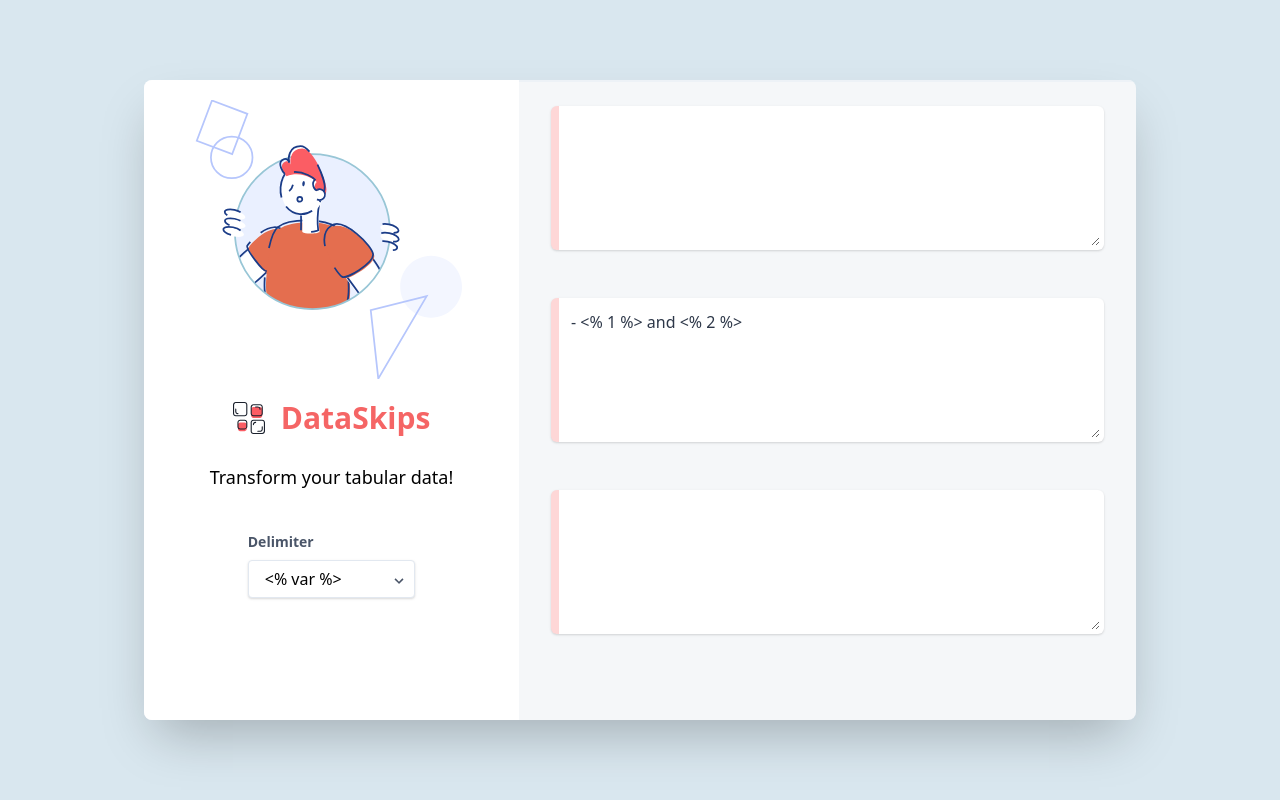
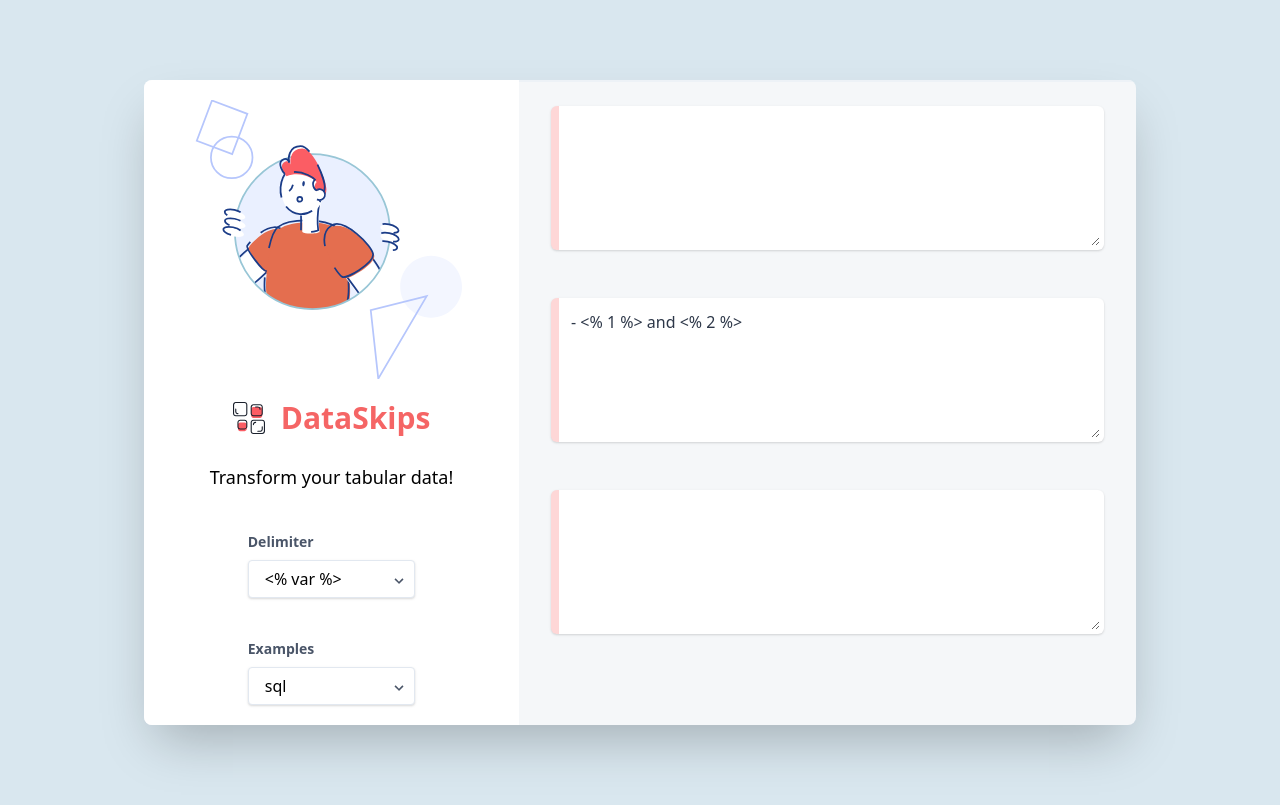
Before and after one commit to WalterCJ/dataskips, a React (Create React App) app: page / in a window 1280 px wide. Built offline with nearby package versions, Linux system fonts and the light colour scheme.

Commit message:
add examples list, closes #3

```diff
--- a/src/components/Layout/Sidebar.js
+++ b/src/components/Layout/Sidebar.js
@@ -7,42 +7,42 @@
   changeDelimiter,
   changeOutput,
   changeTemplate,
+  changeExample,
 } from "../../store/actions";
 import replaceDelimiter from "../../utils/replaceDelimiter";
+import { delimiterList } from "../../utils/optionsList";
 
 function Sidebar({
   changeDelimiter,
   changeOutput,
   changeTemplate,
+  changeExample,
   csvData,
   template,
   delimiter,
+  examples,
 }) {
+  const examplesInput = {
+    elementType: "select",
+    elementConfig: {
+      options: examples,
+    },
+  };
   const delimiterInput = {
     elementType: "select",
     elementConfig: {
-      options: [
-        {
-          value: JSON.stringify({ open: "<%", close: "%>" }),
-          displayValue: "<% var %>",
-        },
-        {
-          value: JSON.stringify({ open: "{%", close: "%}" }),
-          displayValue: "{% var %}",
-        },
-        {
-          value: JSON.stringify({ open: "{{", close: "}}" }),
-          displayValue: "{{ var }}",
-        },
-      ],
+      options: delimiterList,
     },
-    value: JSON.stringify(delimiter),
   };
   const handleInputChange = (e) => {
-    const newDelimiter = JSON.parse(e.target.value);
-    const newTemplate = replaceDelimiter(template, delimiter, newDelimiter);
-    changeDelimiter(newDelimiter);
-    changeTemplate(newTemplate);
+    if (e.target.name === "delimiter") {
+      const newDelimiter = JSON.parse(e.target.value);
+      const newTemplate = replaceDelimiter(template, delimiter, newDelimiter);
+      changeDelimiter(newDelimiter);
+      changeTemplate(newTemplate);
+    } else {
+      changeExample(e.target.value);
+    }
   };
 
   useEffect(() => {
@@ -67,7 +67,7 @@
           Transform your tabular data!
         </h1>
         <div className="block relative w-1/2 mt-10">
-          <div className="">
+          <div>
             <label
               className="block text-gray-700 text-sm font-bold mb-2"
               htmlFor="delimiter"
@@ -76,9 +76,37 @@
             </label>
             <Input
               id={"delimiter"}
+              name={"delimiter"}
               elementConfig={delimiterInput.elementConfig}
               value={JSON.stringify(delimiter)}
               elementType={delimiterInput.elementType}
+              onChange={handleInputChange}
+            />
+            <div className="pointer-events-none absolute inset-y-0 pt-8 right-0 flex items-center px-2 text-gray-700">
+              <svg
+                className="fill-current h-4 w-4"
+                xmlns="http://www.w3.org/2000/svg"
+                viewBox="0 0 20 20"
+              >
+                <path d="M9.293 12.95l.707.707L15.657 8l-1.414-1.414L10 10.828 5.757 6.586 4.343 8z" />
+              </svg>
+            </div>
+          </div>
+        </div>
+        <div className="block relative w-1/2 mt-10">
+          <div>
+            <label
+              className="block text-gray-700 text-sm font-bold mb-2"
+              htmlFor="examples"
+            >
+              Examples
+            </label>
+            <Input
+              id={"examples"}
+              name={"examples"}
+              elementConfig={examplesInput.elementConfig}
+              value={examplesInput.elementConfig}
+              elementType={examplesInput.elementType}
               onChange={handleInputChange}
             />
             <div className="pointer-events-none absolute inset-y-0 pt-8 right-0 flex items-center px-2 text-gray-700">
@@ -100,9 +128,11 @@
   csvData: state.csv,
   template: state.template,
   delimiter: state.delimiter,
+  examples: state.examples,
 });
 export default connect(mapStateToProps, {
   changeDelimiter,
   changeOutput,
   changeTemplate,
+  changeExample,
 })(Sidebar);
--- a/src/store/actions.js
+++ b/src/store/actions.js
@@ -28,3 +28,8 @@
   type: "CHANGE_DELIMITER",
   payload: delimiter,
 });
+
+export const changeExample = (example) => ({
+  type: "CHANGE_EXAMPLE",
+  payload: example,
+});
--- a/src/store/reducers.js
+++ b/src/store/reducers.js
@@ -1,8 +1,10 @@
+import { exampleList } from "../utils/optionsList";
 const initialState = {
   csv: "",
   template: "- <% 1 %> and <% 2 %>",
   delimiter: { open: "<%", close: "%>" },
   output: "",
+  examples: exampleList,
 };
 
 const converter = (state = initialState, action) => {
@@ -28,6 +30,13 @@
         ...state,
         output: payload,
       };
+    case "CHANGE_EXAMPLE":
+      return {
+        ...state,
+        delimiter: exampleList[payload].delimiter,
+        template: exampleList[payload].template,
+        csv: exampleList[payload].csv,
+      };
     default:
       return state;
   }
--- /dev/null
+++ b/src/utils/optionsList.js
@@ -0,0 +1,35 @@
+export const exampleList = [
+  {
+    value: 0,
+    displayValue: "sql",
+    csv:
+      "25,Deli\n50,Produce\n75,Bakery\n100,General Merchandise\n125,Technology",
+    template: `INSERT INTO categories
+    (category_id, category_name)
+    VALUES
+    ({{1}}, '{{b}}');`,
+    delimiter: { open: "{{", close: "}}" },
+  },
+  {
+    value: 1,
+    displayValue: "list",
+    csv:
+      "unicodedata,Access the Unicode Database.\nunittest,Unit testing framework for Python.\nurllib\nuu,Encode and decode files in uuencode format.\nuuid,UUID objects (universally unique identifiers) according to RFC 4122",
+    template: `◼ <% 1 %>: <% 2 %>`,
+    delimiter: { open: "<%", close: "%>" },
+  },
+];
+export const delimiterList = [
+  {
+    value: JSON.stringify({ open: "<%", close: "%>" }),
+    displayValue: "<% var %>",
+  },
+  {
+    value: JSON.stringify({ open: "{%", close: "%}" }),
+    displayValue: "{% var %}",
+  },
+  {
+    value: JSON.stringify({ open: "{{", close: "}}" }),
+    displayValue: "{{ var }}",
+  },
+];
```
